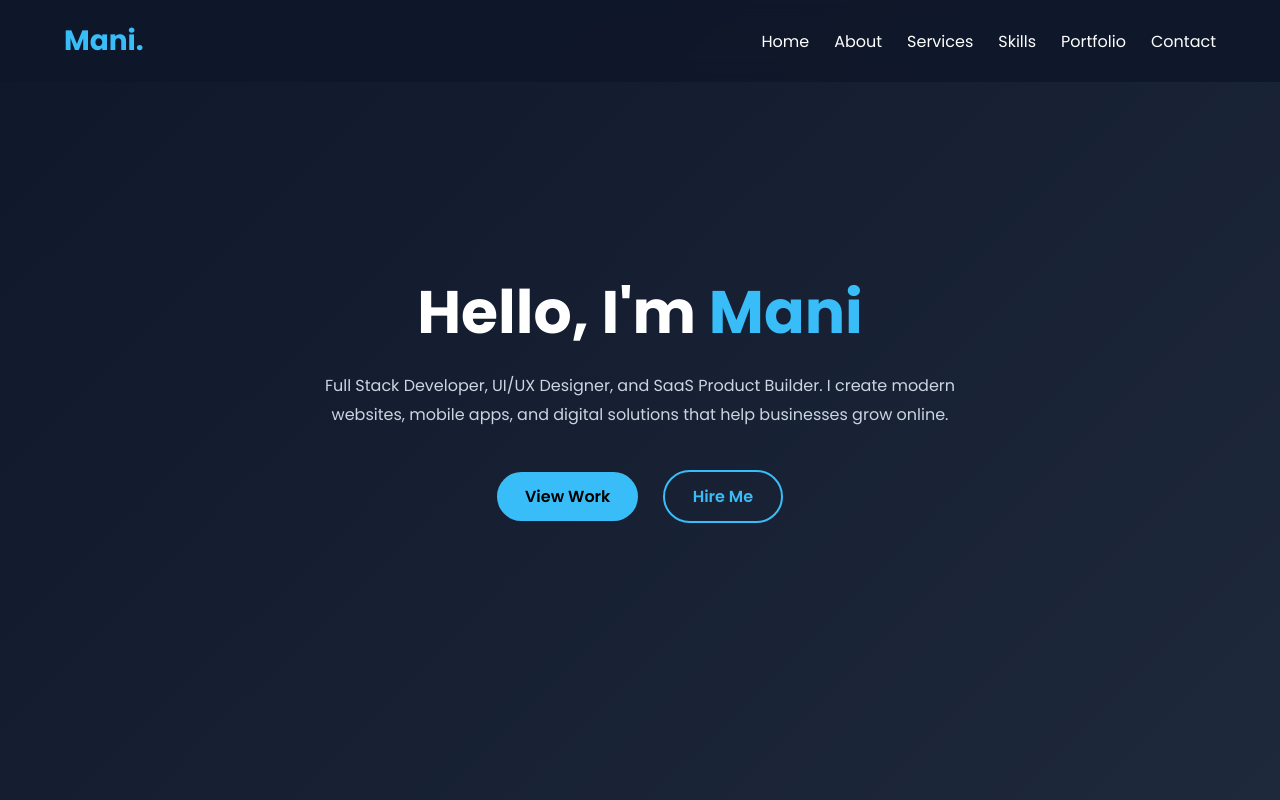
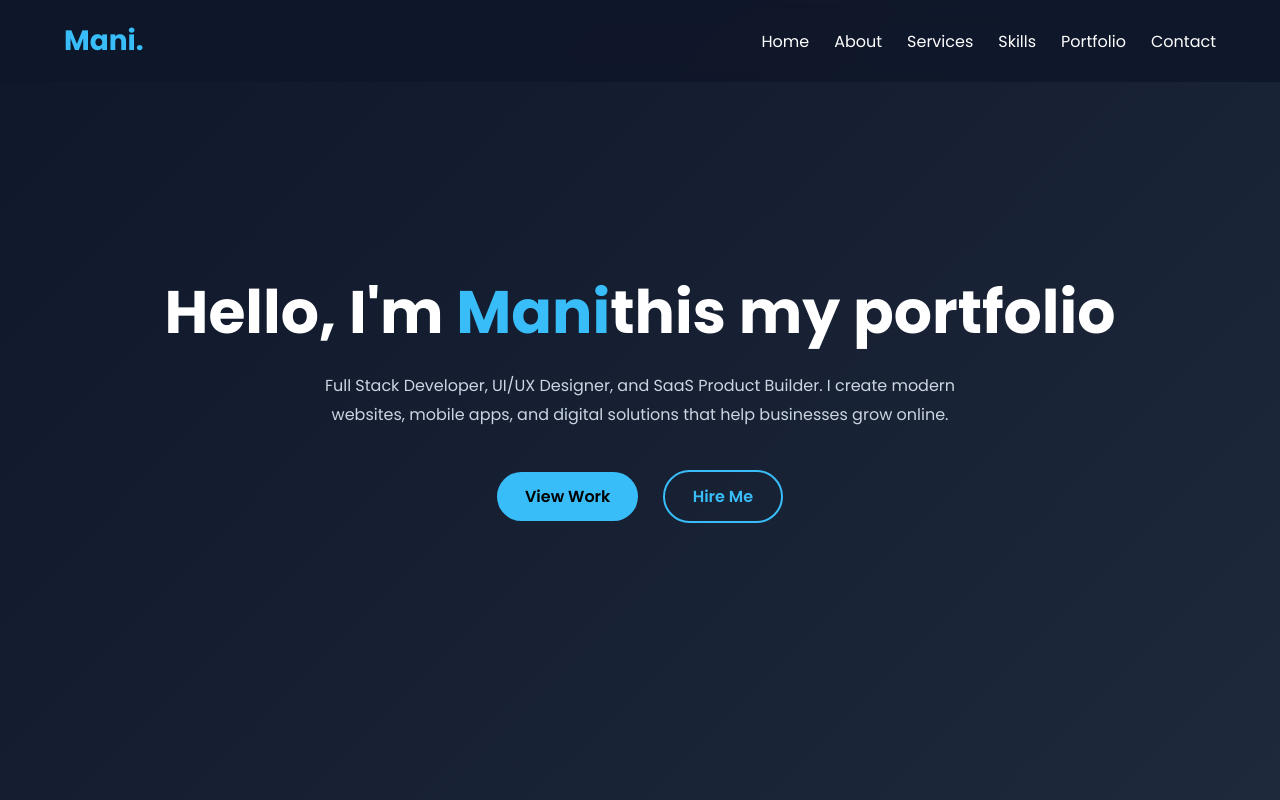
Before and after one commit to Sisindri-01/myportfolio, a plain HTML site: page index.html in a window 1280 px wide. Shown: the top 800 px of the page. Drawn offline with Linux system fonts and the light colour scheme.

```diff
--- a/index.html
+++ b/index.html
@@ -291,7 +291,7 @@
 <!-- Hero -->
 <section class="hero" id="home">
 <div class="container">
-<h1>Hello, I'm <span>Mani</span></h1>
+<h1>Hello, I'm <span>Mani</span>this my portfolio</h1>
 <p>
 Full Stack Developer, UI/UX Designer, and SaaS Product Builder.
 I create modern websites, mobile apps, and digital solutions that help businesses grow online.
```
